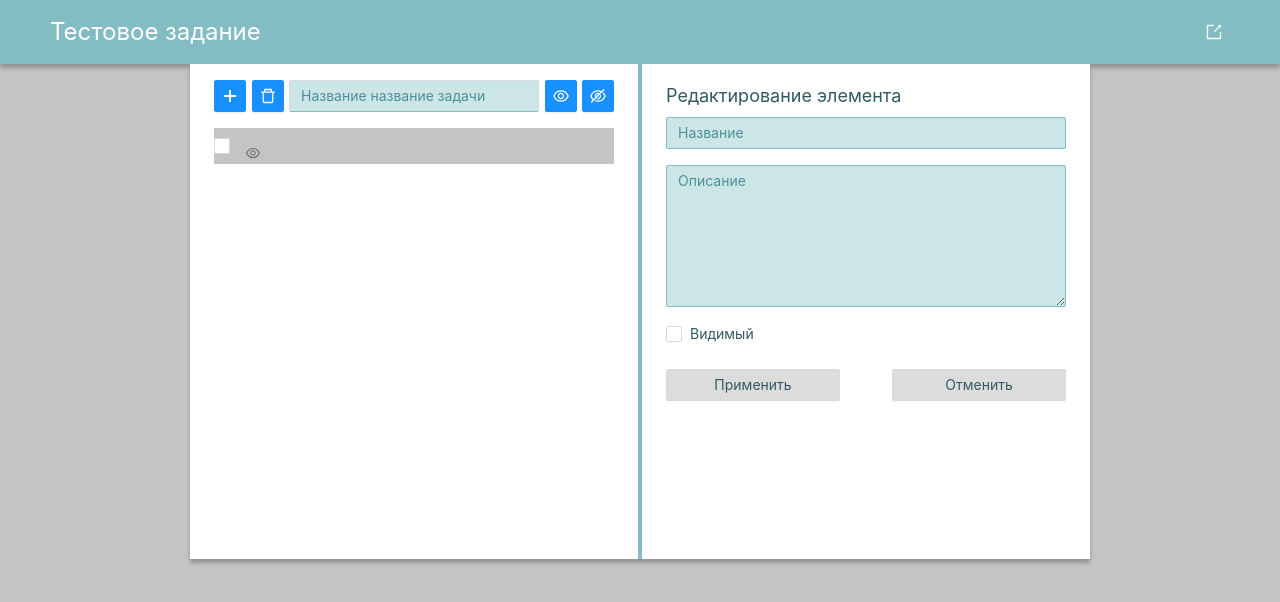
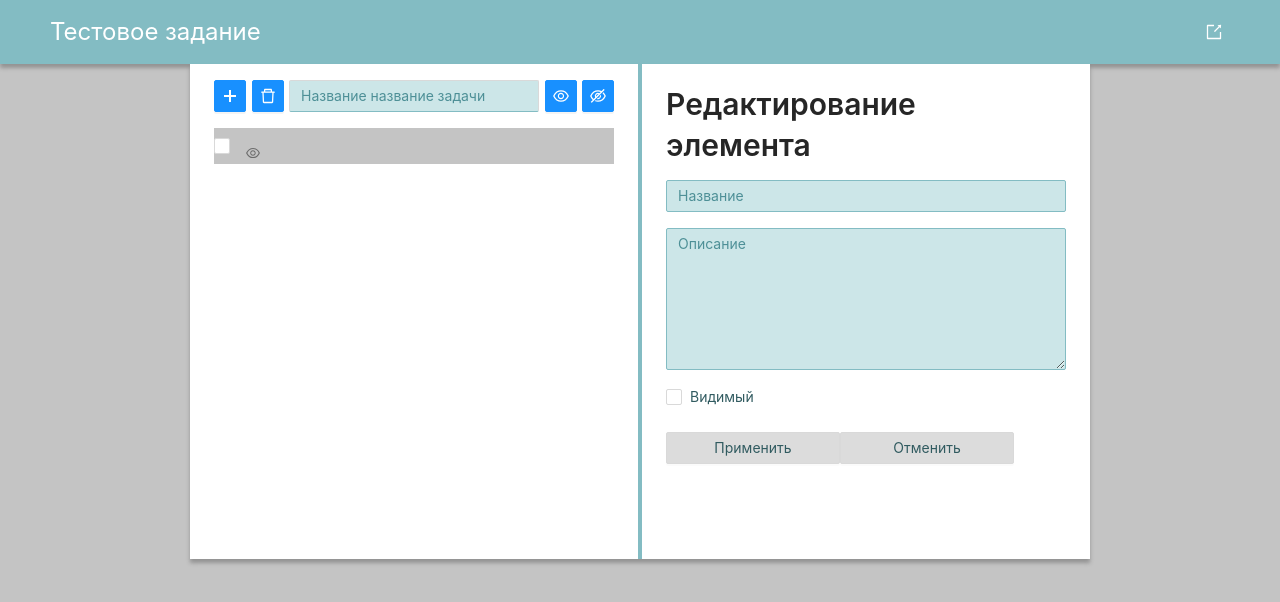
Before and after one commit to fallofElil/react-mobx-test, a React (Create React App) app: page / in a window 1280 px wide. Shown: the top 602 px of the page. Built offline with nearby package versions, Linux system fonts and the light colour scheme.

Commit message:
refactors form

```diff
--- a/src/components/form.tsx
+++ /dev/null
@@ -1,65 +0,0 @@
-import React, { FC } from 'react';
-import { Typography, Input, Checkbox, Button } from 'antd';
-import withStyles, { WithStylesProps } from 'react-jss';
-import { colors } from '../styles/variables';
-
-const Form: FC<WithStylesProps<typeof styles>> = ({ classes }) => {
-  const { Title } = Typography;
-  const { TextArea } = Input;
-
-  return (
-    <section className={classes.wrapper}>
-      <Title level={2}>Редактирование элемента</Title>
-      <form>
-        <Input className={classes.field} placeholder={'Название'} />
-
-        <TextArea rows={6} className={classes.field} placeholder={'Описание'} />
-
-        <Checkbox className={classes.checkbox}>Видимый</Checkbox>
-
-        <div className={classes.btnWrapper}>
-          <Button className={classes.btn}>Применить</Button>
-          <Button className={classes.btn}>Отменить</Button>
-        </div>
-      </form>
-    </section>
-  );
-};
-
-const styles = {
-  wrapper: {
-    padding: '20px 2rem',
-    '& h2.ant-typography': {
-      color: colors.txtDark,
-      fontSize: '18px',
-      fontWeight: 'normal',
-    },
-  },
-  btnWrapper: {
-    display: 'flex',
-    justifyContent: 'space-between',
-  },
-  field: {
-    marginBottom: 16,
-    backgroundColor: colors.primaryLight,
-    borderColor: colors.primary,
-    '&::placeholder': {
-      color: '#4e9097',
-    },
-  },
-  checkbox: {
-    marginBottom: '2rem',
-    color: colors.txtDark,
-  },
-  btn: {
-    width: 174,
-    backgroundColor: colors.lightBackground,
-    color: colors.txtDark,
-    '&:hover': {
-      backgroundColor: colors.primaryLight,
-      borderColor: colors.primaryLight,
-    },
-  },
-};
-
-export default withStyles(styles)(Form);
--- /dev/null
+++ b/src/components/form/form.module.scss
@@ -0,0 +1,40 @@
+@import 'src/styles/variables';
+
+.wrapper {
+  padding: 20px 2rem;
+}
+
+.title {
+  color: $txt-dark;
+  font-size: 18px;
+  font-weight: normal;
+}
+
+.btn-wrapper {
+  display: flex;
+  justify-content: space-between;
+}
+
+.field {
+  margin-bottom: 16px;
+  background-color: $primary-light;
+  border-color: $primary-color;
+  &::placeholder {
+    color: #4e9097;
+  }
+}
+
+.checkbox {
+  margin-bottom: 2rem;
+  color: $txt-dark;
+}
+
+.btn {
+  width: 174px;
+  background-color: $background-light;
+  color: $txt-dark;
+  &:hover {
+    background-color: $primary-light;
+    border-color: $primary-light;
+  }
+}
--- /dev/null
+++ b/src/components/form/form.tsx
@@ -0,0 +1,31 @@
+import React, { FC } from 'react';
+import { Typography, Input, Checkbox, Button } from 'antd';
+
+import styles from './form.module.scss';
+
+const Form: FC = () => {
+  const { Title } = Typography;
+  const { TextArea } = Input;
+
+  return (
+    <section className={styles.wrapper}>
+      <Title level={2} className={styles.title}>
+        Редактирование элемента
+      </Title>
+      <form>
+        <Input className={styles.field} placeholder={'Название'} />
+
+        <TextArea rows={6} className={styles.field} placeholder={'Описание'} />
+
+        <Checkbox className={styles.checkbox}>Видимый</Checkbox>
+
+        <div className={styles.btnWrapper}>
+          <Button className={styles.btn}>Применить</Button>
+          <Button className={styles.btn}>Отменить</Button>
+        </div>
+      </form>
+    </section>
+  );
+};
+
+export default Form;
--- a/src/index.tsx
+++ b/src/index.tsx
@@ -3,7 +3,7 @@ import ReactDOM from 'react-dom';
 
 import 'antd/dist/antd.less';
 import './styles/index.scss';
-import App from './App';
+import App from './components/App';
 
 ReactDOM.render(
   <React.StrictMode>
--- a/src/styles/_variables.scss
+++ b/src/styles/_variables.scss
@@ -1,6 +1,7 @@
 /* common */
 $txt-dark: #315B60;
 $background: #C4C4C4;
+$background-light: #DCDCDC;
 $primary-light: #CCE6E8;
 
 /* antd */
```
Also changed, not shown: src/components/App.tsx (renamed from src/App.tsx, +4 -4 lines).
